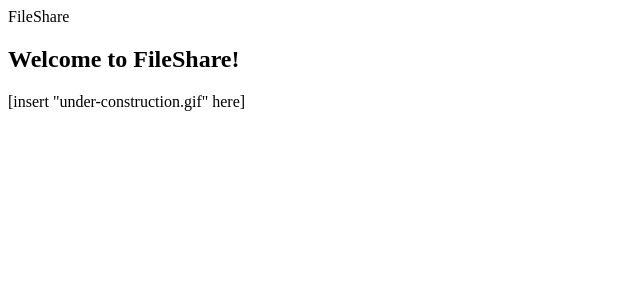
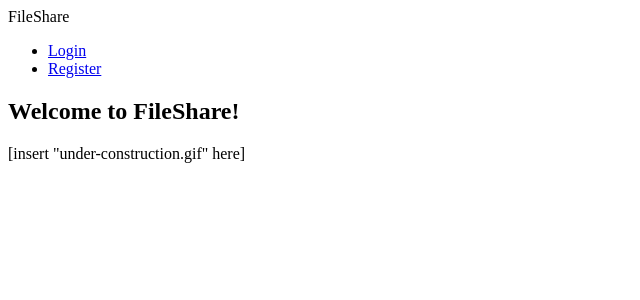
Before and after one commit to alexdutton/fileshare, a Django app: page / in a window 1280 px wide. Shown: the top 300 px of the page, without its empty margins (0-640 px from the left). Run offline with Django 3.2, Linux system fonts and the light colour scheme.

Commit message:
Add login/logout/register links to base template

```diff
--- a/fileshare/templates/base.html
+++ b/fileshare/templates/base.html
@@ -10,8 +10,17 @@
         {% block header %}
             <div class="site-name">FileShare</div>
             <nav>
-                {% block nav %}
-                {% endblock %}
+                <ul>
+                    {% block nav %}
+                        {% if user.is_authenticated %}
+                            <li><a href="{% url "logout" %}">Logout</a></li>
+                        {% else %}
+                            <li><a href="{% url "login" %}">Login</a></li>
+                            <li><a href="{% url "django_registration_register" %}">Register</a></li>
+
+                        {% endif %}
+                    {% endblock %}
+                </ul>
             </nav>
         {% endblock %}
     </header>
```
